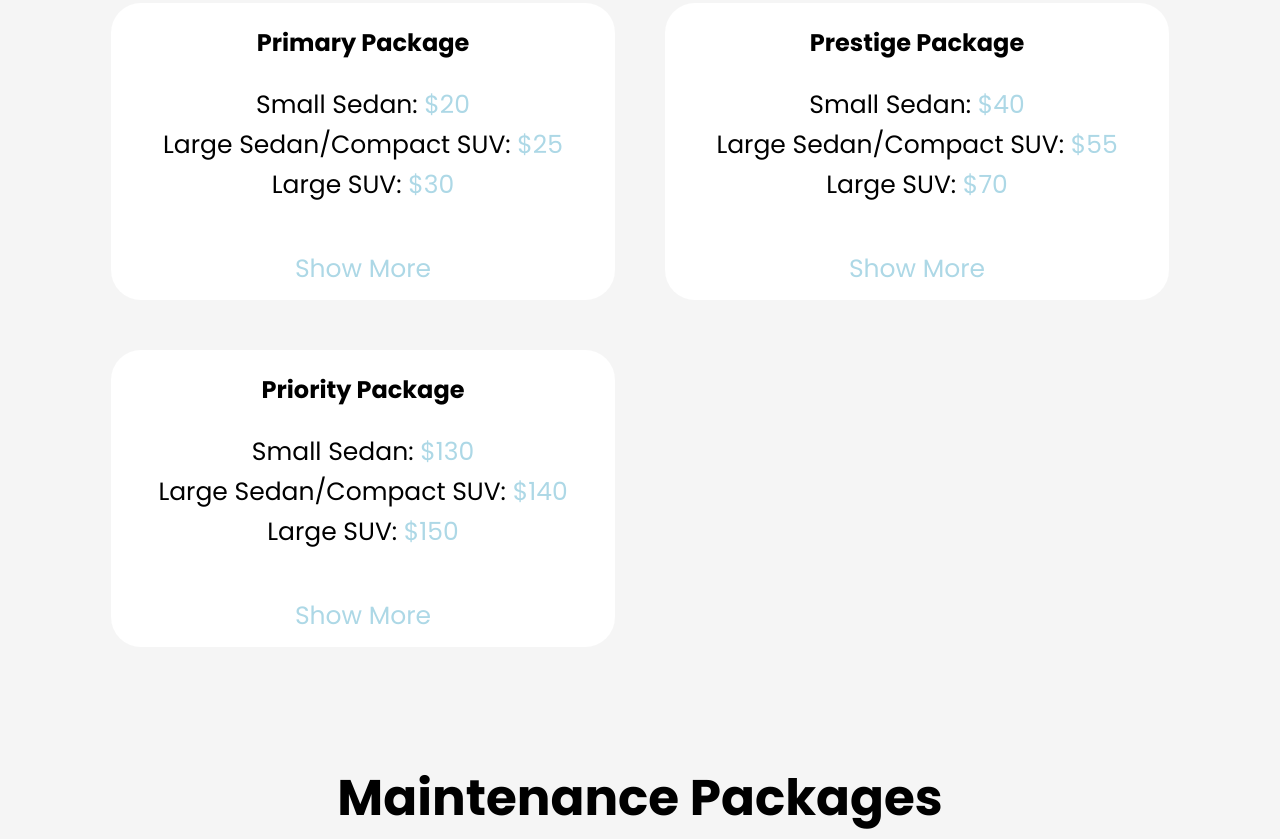
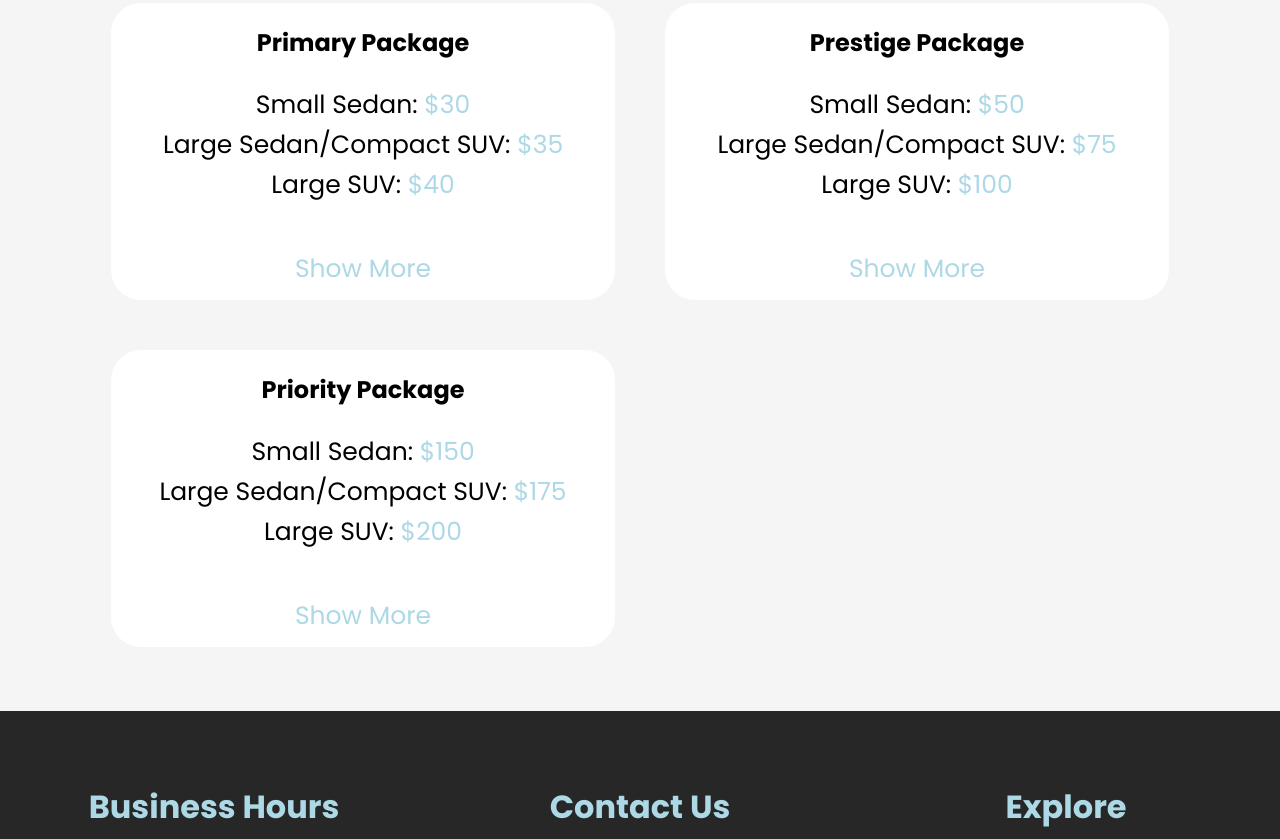
Before and after one commit to justin09948/PriorityTest2, a plain HTML site: page pages/services/services.html in a window 1280 px wide. Shown: the part 749-1588 px from the top of the page. Drawn offline with Linux system fonts and the light colour scheme.

Commit message:
Add files via upload

```diff
--- a/pages/services/services.html
+++ b/pages/services/services.html
@@ -44,9 +44,9 @@
                     Primary Package
                 </h2>
                 <p class="hidden">
-                    Small Sedan: <span>$20</span> <br>
-                    Large Sedan/Compact SUV: <span>$25</span> <br>
-                    Large SUV: <span>$30</span>
+                    Small Sedan: <span>$30</span> <br>
+                    Large Sedan/Compact SUV: <span>$35</span> <br>
+                    Large SUV: <span>$40</span>
                 </p>
                 <div class="more-content hidden">
                     <p><strong><span>Details</span></strong><br>Full Pressure Wash <br>Foam Wash <br>Exterior Contact Wash <br>Tire and Wheel Cleaning <br>Streak-Free Window Cleaning <br>Drying</p>
@@ -58,9 +58,9 @@
                     Prestige Package
                 </h2>
                 <p class="hidden">
-                    Small Sedan: <span>$40</span> <br>
-                    Large Sedan/Compact SUV: <span>$55</span> <br>
-                    Large SUV: <span>$70</span>
+                    Small Sedan: <span>$50</span> <br>
+                    Large Sedan/Compact SUV: <span>$75</span> <br>
+                    Large SUV: <span>$100</span>
                 </p>
                 <div class="more-content hidden">
                     <p><strong><span>Details</span></strong><br>Full Pressure Wash <br>Foam Wash <br>Exterior Contact Wash <br>Tire and Wheel Cleaning <br>Streak-Free Window Cleaning <br>Drying <br>Wax application
@@ -73,9 +73,9 @@
                     Priority Package
                 </h2>
                 <p class="hidden">
-                    Small Sedan: <span>$130</span> <br>
-                    Large Sedan/Compact SUV: <span>$140</span> <br>
-                    Large SUV: <span>$150</span>
+                    Small Sedan: <span>$150</span> <br>
+                    Large Sedan/Compact SUV: <span>$175</span> <br>
+                    Large SUV: <span>$200</span>
                 </p>
                 <div class="more-content">
                     <p><strong><span>Details</span></strong><br>Full Pressure Wash <br>Foam Wash <br>Exterior Contact Wash <br>Tire and Wheel Cleaning <br>Streak-Free Window Cleaning <br>Drying <br>Wax application
@@ -87,7 +87,7 @@
             </div>
             </div>
         </div>
-        <h3>
+        <!-- <h3>
             Maintenance Packages
         </h3>
         <div class="services-container">
@@ -133,7 +133,7 @@
                 </div>
                 <span class="show-more-word hidden">Show More</span>
             </div>
-        </div>
+        </div>     -->
     </section>
     <footer>
         <div class="footer-container">
```
